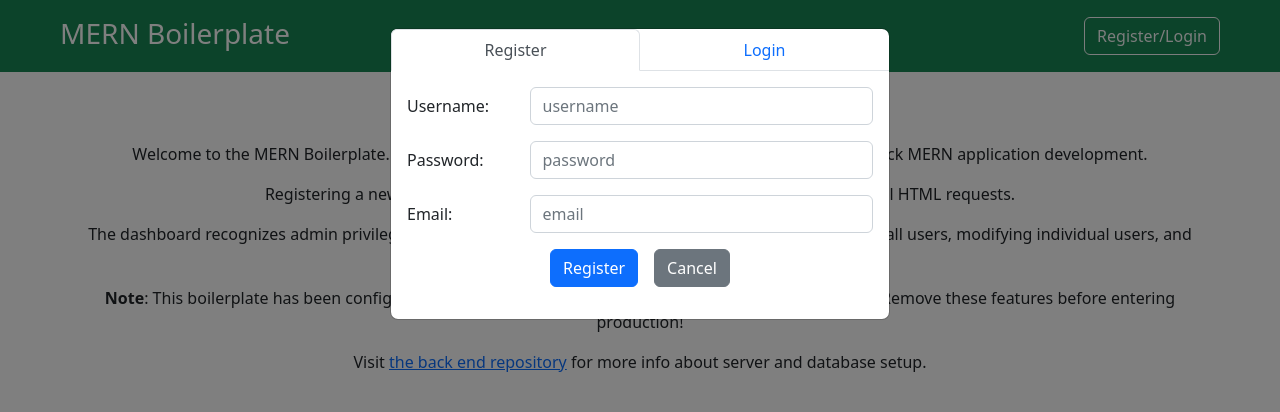
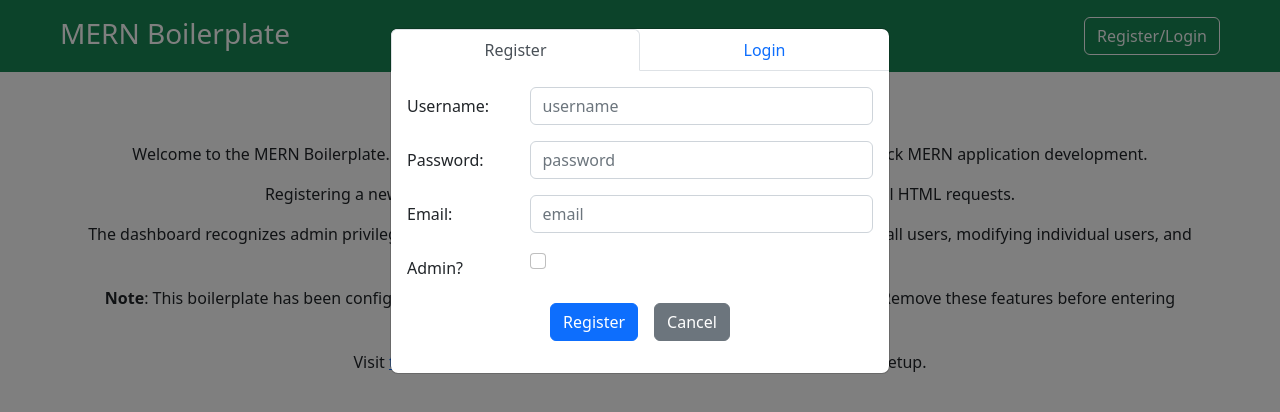
Before and after one commit to DMKCodes/mern-boilerplate, a React (Create React App) app in the folder client/: page / in a window 1280 px wide. Both pictures are taken after a click on the button "Register/Login". Shown: the top 412 px of the page. Built offline with nearby package versions, Linux system fonts and the light colour scheme.

Commit message:
add admin user creation

```diff
--- a/client/src/components/RegisterLoginModal.js
+++ b/client/src/components/RegisterLoginModal.js
@@ -1,7 +1,7 @@
 import { useState } from 'react';
 import { useSelector, useDispatch } from 'react-redux';
 import axios from 'axios';
-import { setCurrentUser, selectCurrentUser } from '../features/user/userSlice';
+import { setCurrentUser, selectCurrentUser, setAdmin } from '../features/user/userSlice';
 import {
     Button,
     Col,
@@ -26,6 +26,9 @@ const RegisterLoginModal = () => {
         axios.post('http://localhost:5000/users/register', values)
         .then(response => {
             if (response.data.success === true) {
+                if (values.admin) {
+                    dispatch(setAdmin(true));
+                }
                 handleLoginSubmit({ username: values.username, password: values.password });
             }
         })
@@ -43,7 +46,7 @@ const RegisterLoginModal = () => {
                 dispatch(setCurrentUser(user));
                 setTimeout(() => {
                     setModalOpen(false);
-                }, '3000')
+                }, '2000')
             }
         })
         .catch(err => console.log(err));
@@ -130,6 +133,18 @@ const RegisterLoginModal = () => {
                                         </Col>
                                     </FormGroup>
                                     <FormGroup row>
+                                        <Label check htmlFor='admin' md='3'>
+                                            Admin?
+                                        </Label>
+                                        <Col md='9'>
+                                            <Field
+                                                name='admin'
+                                                type='checkbox'
+                                                className='form-check-input'
+                                            />
+                                        </Col>
+                                    </FormGroup>
+                                    <FormGroup row>
                                         <Col className='d-flex justify-content-center'>
                                             <Button type='submit' color='primary' className='me-3'>
                                                 Register
--- a/client/src/features/user/userSlice.js
+++ b/client/src/features/user/userSlice.js
@@ -18,7 +18,7 @@ const userSlice = createSlice({
         setAdmin: (state, action) => {
             return ({
                 ...state,
-                isAdmin: true
+                isAdmin: action.payload
             });
         }
     }
@@ -26,7 +26,7 @@ const userSlice = createSlice({
 
 export const userReducer = userSlice.reducer;
 
-export const { setCurrentUser } = userSlice.actions;
+export const { setCurrentUser, setAdmin } = userSlice.actions;
 
 export const selectCurrentUser = (state) => {
     return state.user.currentUser;
```
Also changed, not shown: client/src/pages/AdminPage.js (deleted, +0 -7 lines), 1 other file (tests, documents, lock files or other folders).
